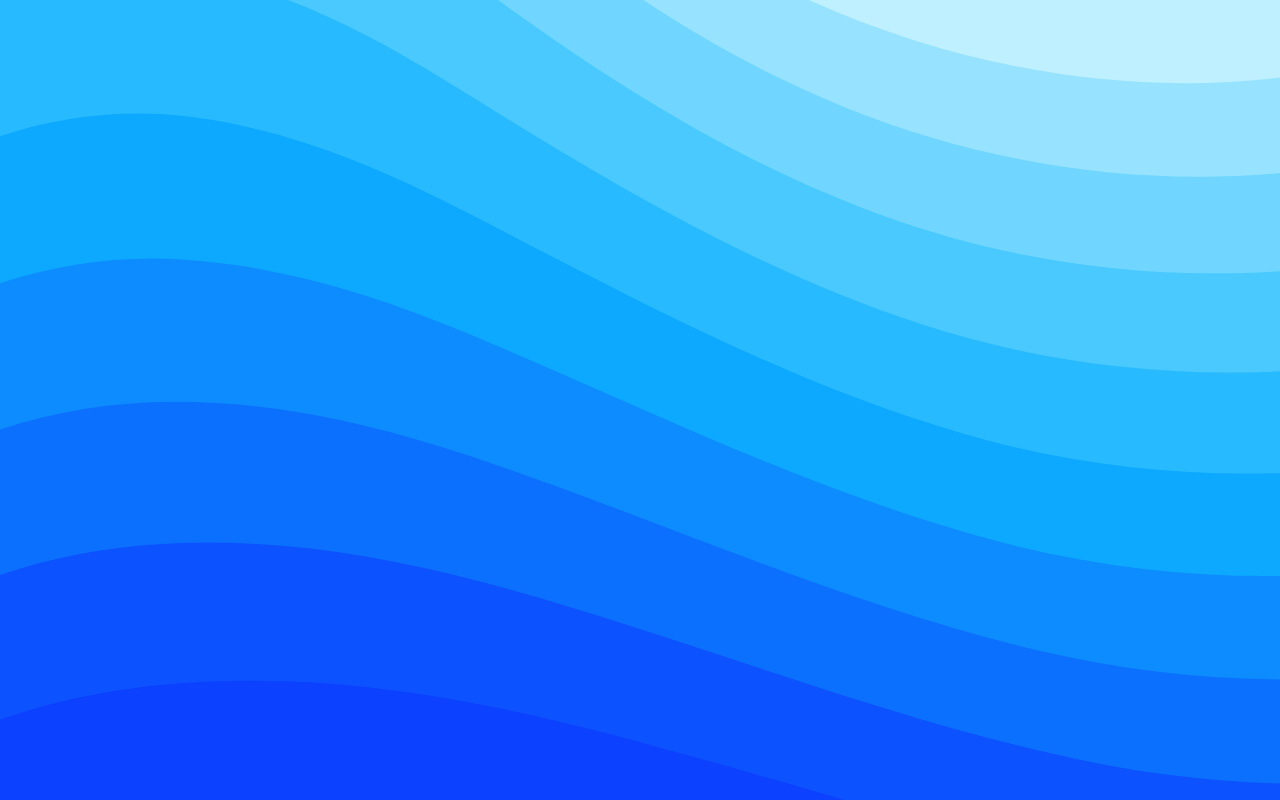
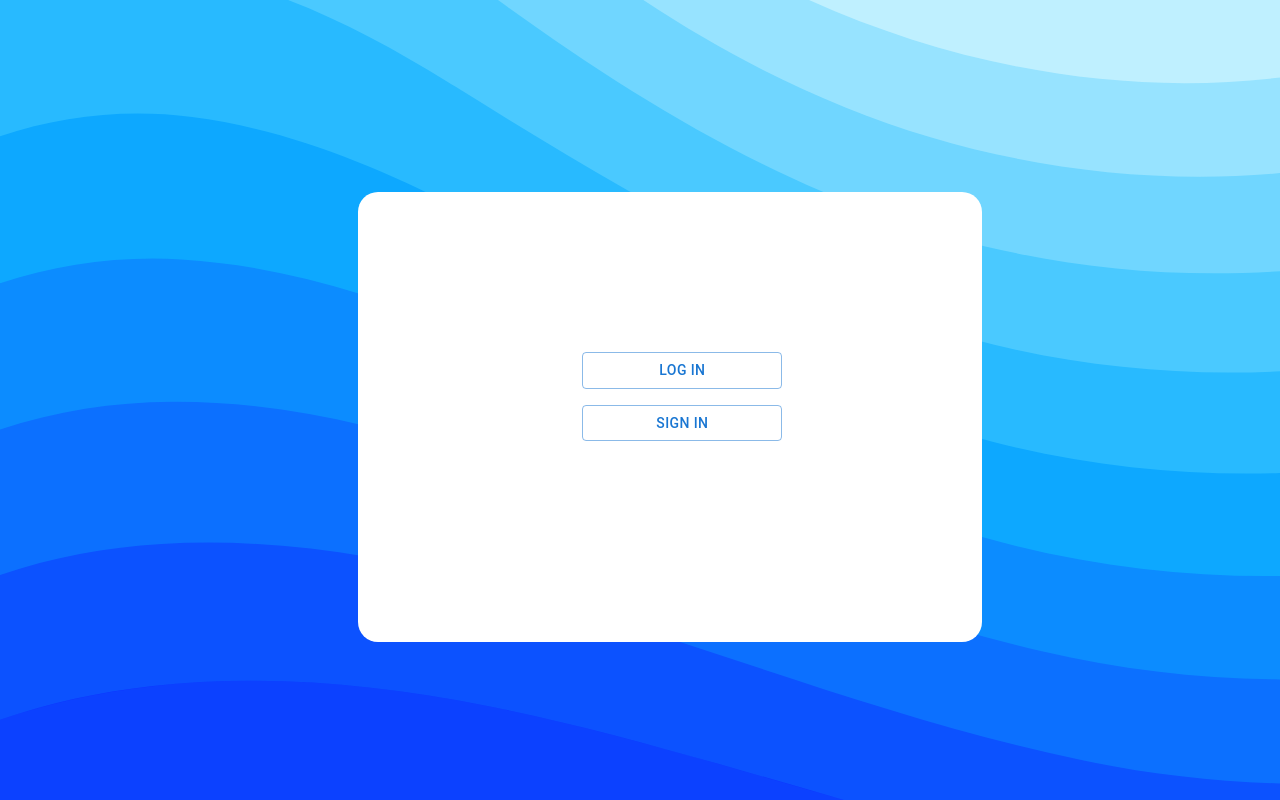
Before and after one commit to pitutuuu/registration, a React (Create React App) app: page / in a window 1280 px wide. Built offline with nearby package versions, Linux system fonts and the light colour scheme.

Commit message:
Create login and sign buttons

```diff
--- a/src/pages/Layout.jsx
+++ b/src/pages/Layout.jsx
@@ -1,11 +1,24 @@
 import { Outlet } from 'react-router-dom';
 import "./css/Layout.css"
+import Stack from '@mui/material/Stack';
+import Button from '@mui/material/Button';
+import { useState } from "react";
 
 const Layout = () => {
+
+    const [variant, setVariant] = useState("outlined")
+    const [variant1, setVariant1] = useState("outlined")
+
     return (
         <>
             <Outlet />
+        <div>
+            <Stack spacing={2} direction="column">
+                <Button id="login" onMouseOver={() => setVariant("contained")} onMouseOut={() => setVariant("outlined")} variant={variant}>Log in</Button>
+                <Button id="sign" onMouseOver={() => setVariant1("contained")} onMouseOut={() => setVariant1("outlined")} variant={variant1}>Sign in</Button>
+            </Stack>
 
+        </div>
         </>
     )
 }
--- a/src/pages/css/Layout.css
+++ b/src/pages/css/Layout.css
@@ -4,3 +4,20 @@ body{
     background-attachment: fixed;
     background-size: cover;
 }
+
+div{
+    background-color: white;
+    width: 400px;
+    height: 450px;
+    margin-left: 28%;
+    margin-top: 15%;
+    border-radius: 20px;
+}
+
+#login{
+    margin-right: 50%;
+    margin-top: 40%;
+}
+#sign{
+    margin-right: 50%;
+}
```
